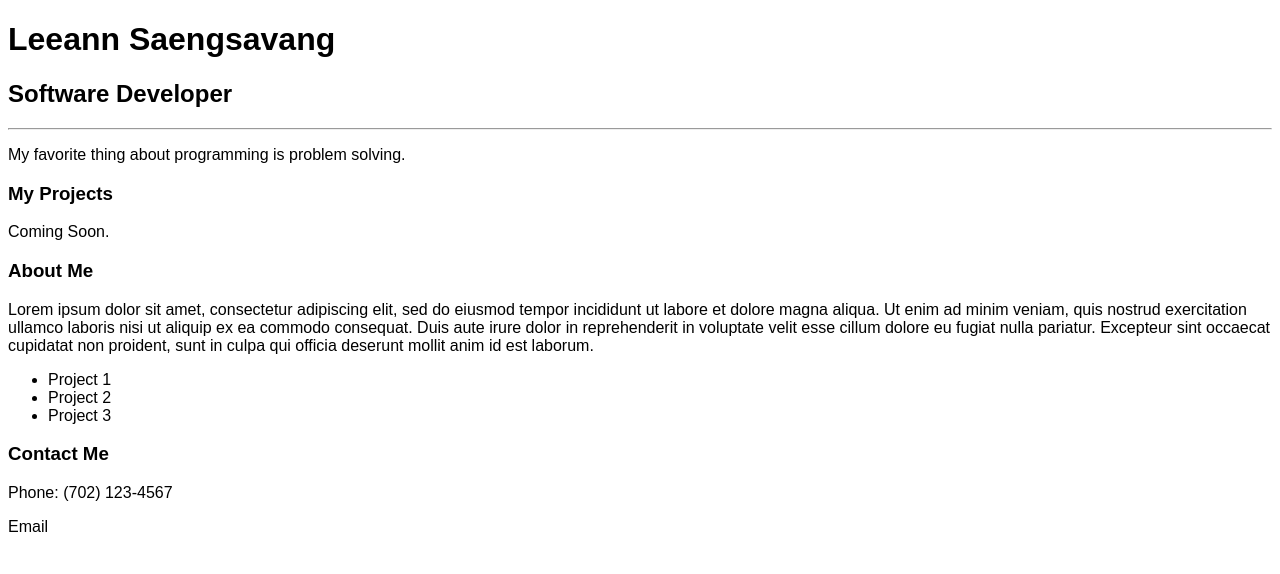
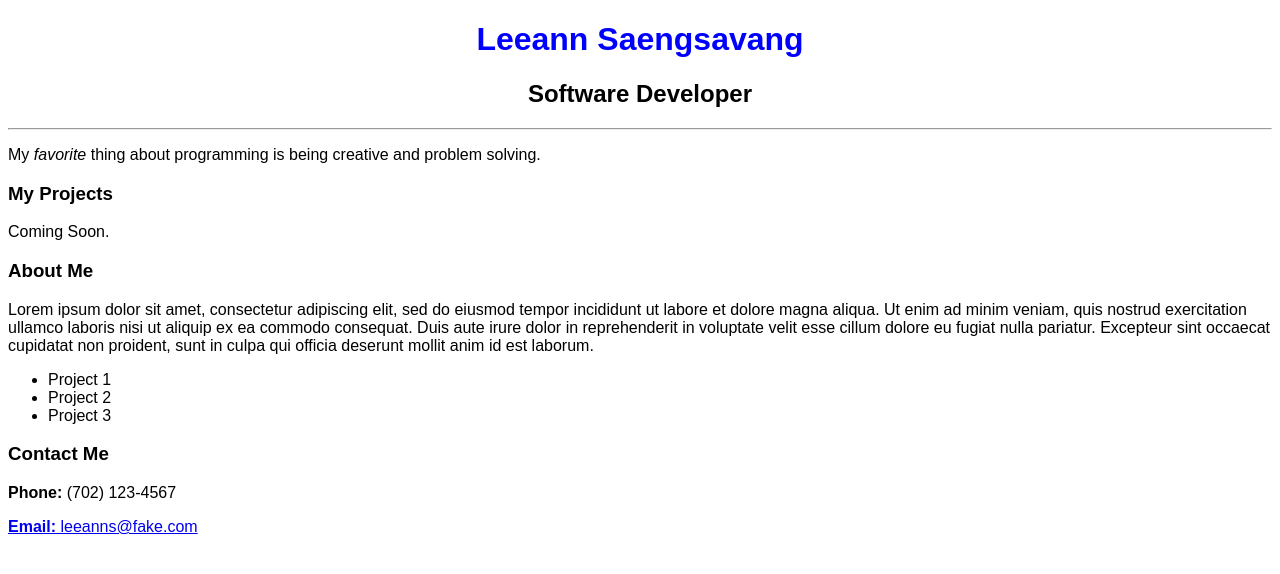
Before and after one commit to lsaengsavang/Intro-Portfolio, a plain HTML site: page index.html in a window 1280 px wide. Drawn offline with Linux system fonts and the light colour scheme.

Commit message:
Add some info and CSS

```diff
--- a/index.html
+++ b/index.html
@@ -8,10 +8,12 @@
   </head>
   <body>
     <div>
-      <h1>Leeann Saengsavang</h1>
-      <h2>Software Developer</h2>
+			<div class="header">
+	      <h1>Leeann Saengsavang</h1>
+      	<h2>Software Developer</h2>
+			</div>
       <hr />
-      <p>My favorite thing about programming is problem solving.</p>
+      <p>My <em>favorite</em> thing about programming is being creative and problem solving.</p>
       <h3>My Projects</h3>
       <p>Coming Soon.</p>
       <h3>About Me</h3>
@@ -22,23 +24,8 @@
 				<li>Project 3</li></p>
 			</ul>
 			<h3>Contact Me</h3>
-			<p>Phone: (702) 123-4567</p>
-			<a>Email</a>
+			<p><strong>Phone:</strong> (702) 123-4567</p>
+			<a href="mailto:leeanns@fake.com"><strong>Email:</strong> leeanns@fake.com</a>
     </div>
-    <!--
-	  Directions:
-		1. Create a DIV element to contain the page content.
-		2. Inside your DIV, create an H1 tag that contains your name as the text.
-		3. Below your H1 tag, create an H2 tag that contains the content text, "Software Developer."
-		4. Below your H2 tag, create an HR tag, which will make a horizontal line.
-		5. Create a paragraph tag and put a sentence of your choice in it. (Suggestion: "My favorite thing about programming is _______.")
-		6. Create an H3 tag that says "My Projects."
-		7. Create a paragraph tag that says "Coming Soon."
-		8. Create an H3 tag that says "About Me."
-		9. Create a paragraph tag that contains the "lorem ipsum" text. HINT: You will need to do a search for this text...it is long! Alternatively, grab a sample from this site: https://generator.lorem-ipsum.info/
-
-		BONUS: Try one of the following ideas if you finish early.
-		  - Switch out your lorem ipsum for Hipster Ipsum (https://hipsum.co/).
-		  - Add another H3 that contains "Contact Me," a paragraph tag containing your email, and a paragraph tag containing your phone number (these can be fake!).
-	 --></body>
+	</body>
 </html>
--- a/styles.css
+++ b/styles.css
@@ -1,3 +1,11 @@
 body {
   font-family: Arial;
 }
+
+h1 {
+  color: blue;
+}
+
+.header {
+  text-align: center;
+}
```
